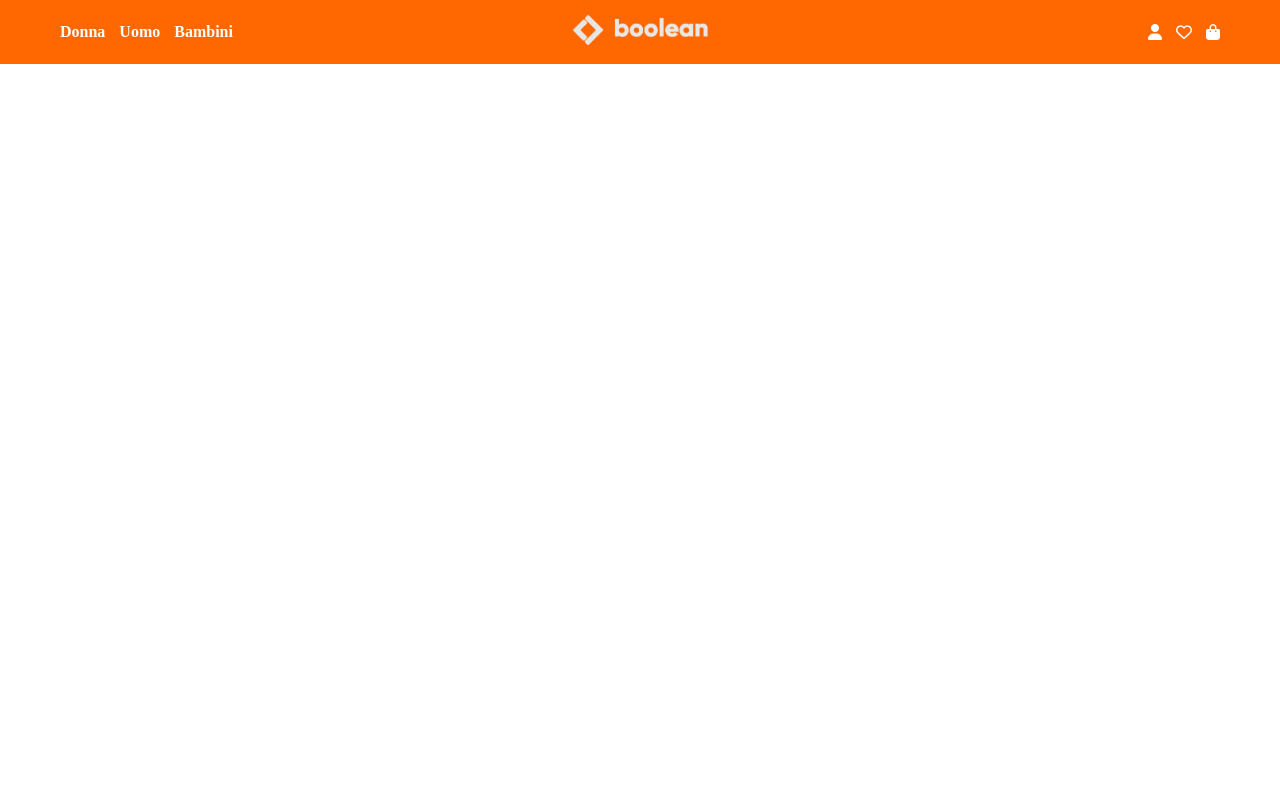
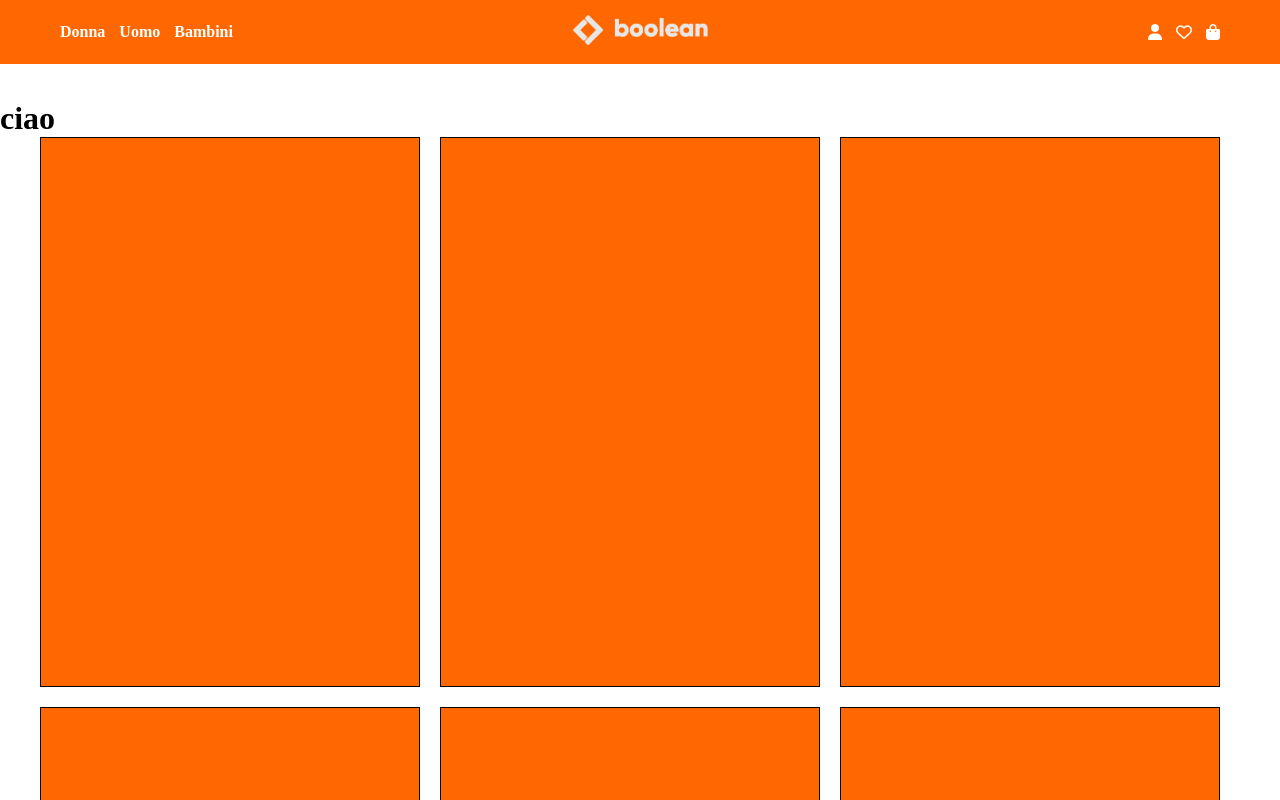
Before and after one commit to dpalexandru/html-css-boolando, a plain HTML site: page index.html in a window 1280 px wide. Shown: the top 800 px of the page. Drawn offline with Linux system fonts and the light colour scheme.

Commit message:
[add]struttura main a blocchi colorati

```diff
--- a/assets/css/style.css
+++ b/assets/css/style.css
@@ -7,6 +7,10 @@
 }
 
 /*Utility*/
+
+.bg-gold {
+  background-color: #FF6801;
+}
 
 
 /*Position*/
@@ -24,10 +28,27 @@
   left: 0px;
 }
 
+main {
+  padding-top: 100px;
+}
+
 /*classi leyout*/
 
 .container {
   max-width: 1200px;
+  margin: 0 auto;
+}
+
+.row {
+  display: flex;
+  flex-wrap: wrap;
+  gap: 20px;
+}
+
+.col {
+  border: 1px solid black;
+  width: calc(100%/3 - 20px);
+  height: 550px;
 }
 
 
--- a/index.html
+++ b/index.html
@@ -12,7 +12,7 @@
 </head>
 
 <body>
-
+  <!--header-->
   <header>
     <div class="container head">
       <div class="categorie">
@@ -32,6 +32,22 @@
 
   </header>
 
+  <!--main-->
+
+  <main>
+    <h1>ciao</h1>
+    <div class="container">
+      <div class="row">
+        <div class="col bg-gold h-500"></div>
+        <div class="col bg-gold h-500"></div>
+        <div class="col bg-gold h-500"></div>
+        <div class="col bg-gold h-500"></div>
+        <div class="col bg-gold h-500"></div>
+        <div class="col bg-gold h-500"></div>
+      </div>
+    </div>
+  </main>
+
 </body>
 
 </html>
```
Also changed, not shown: 1 other file.
